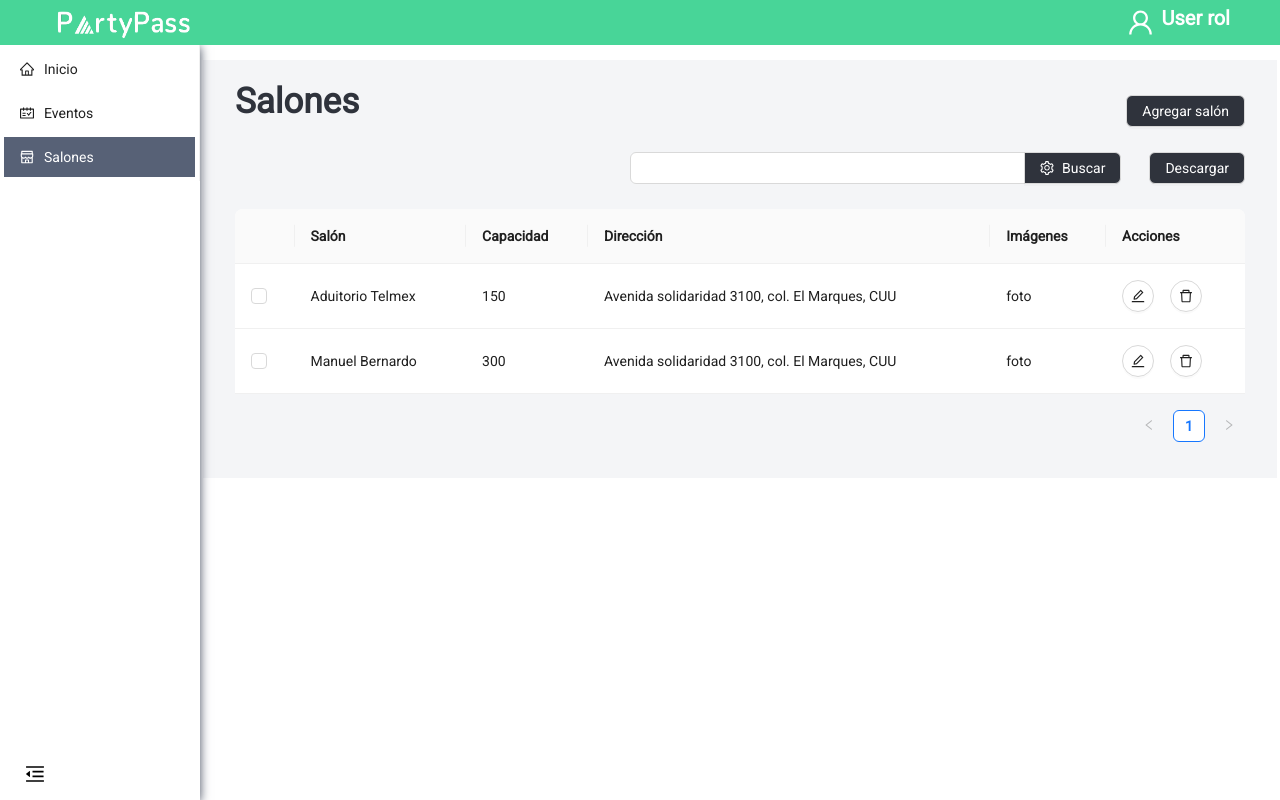
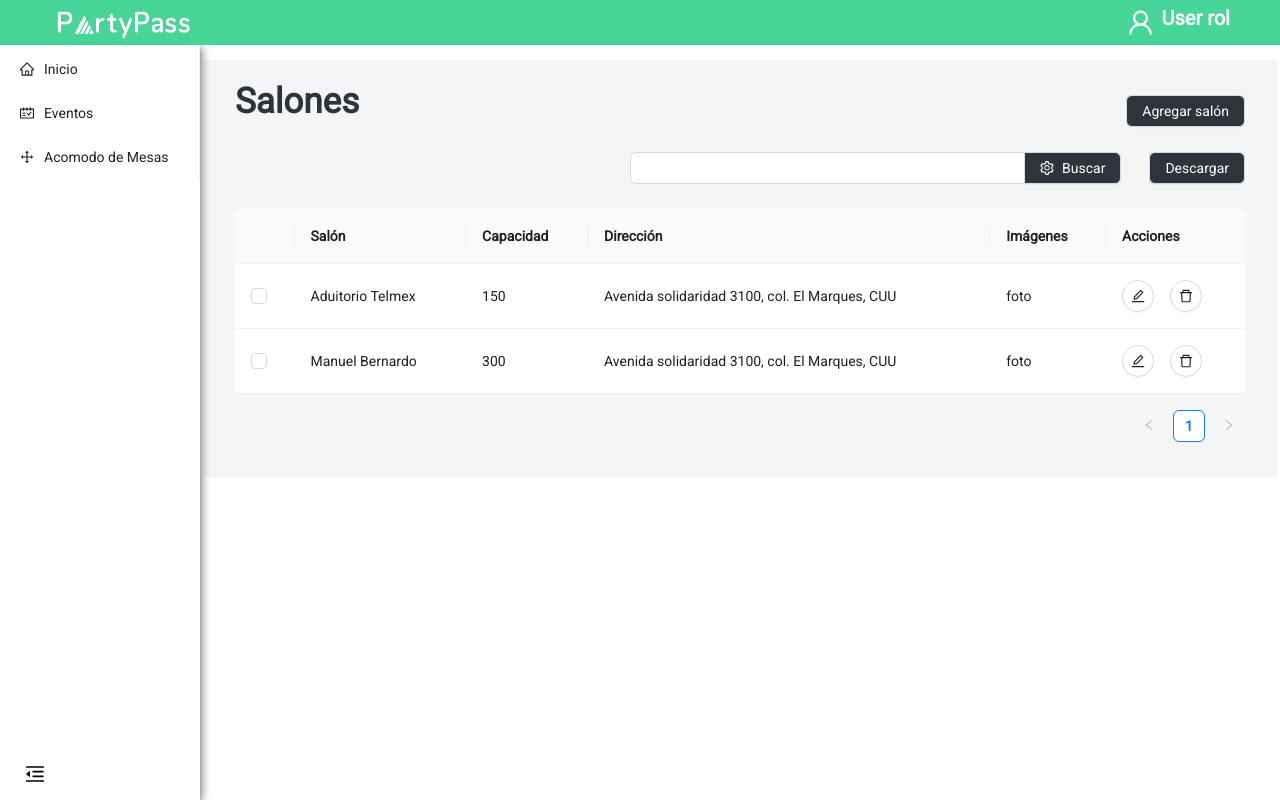
Before and after one commit to alonsosfera/event-ticket-project, a Next.js app: page /rooms in a window 1280 px wide. Built offline with nearby package versions, Linux system fonts and the light colour scheme.

Commit message:
[PP-33] added the layout component to the  map rooms page, also added the menu navigation for the map rooms page.

```diff
--- a/components/layout/menu-items.js
+++ b/components/layout/menu-items.js
@@ -1,4 +1,4 @@
-import { HomeOutlined , ScheduleOutlined , ShopOutlined } from "@ant-design/icons"
+import { DragOutlined , HomeOutlined , ScheduleOutlined  } from "@ant-design/icons"
 import Link from "next/link"
 
 export const menuItems = [
@@ -13,8 +13,8 @@ export const menuItems = [
     label: <Link href="/events">Eventos</Link>
   },
   {
-    key: "/rooms",
-    icon: <ShopOutlined />,
-    label: <Link href="/rooms">Salones</Link>
+    key: "/room-maps",
+    icon: <DragOutlined />,
+    label: <Link href="/room-maps">Acomodo de Mesas</Link>
   }
 ]
```
